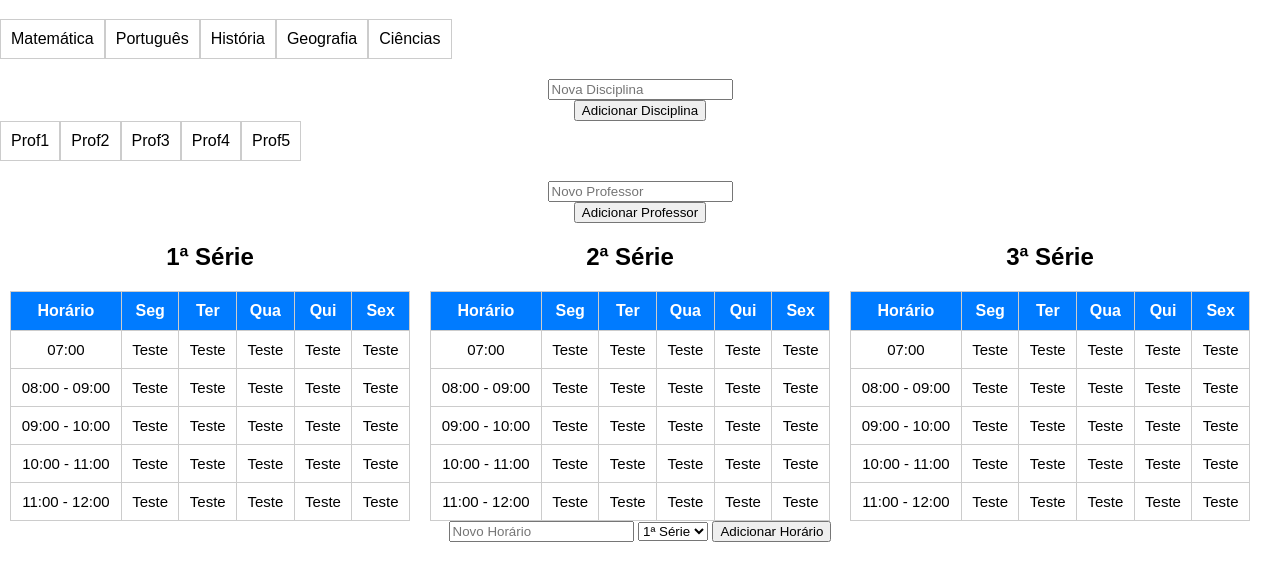
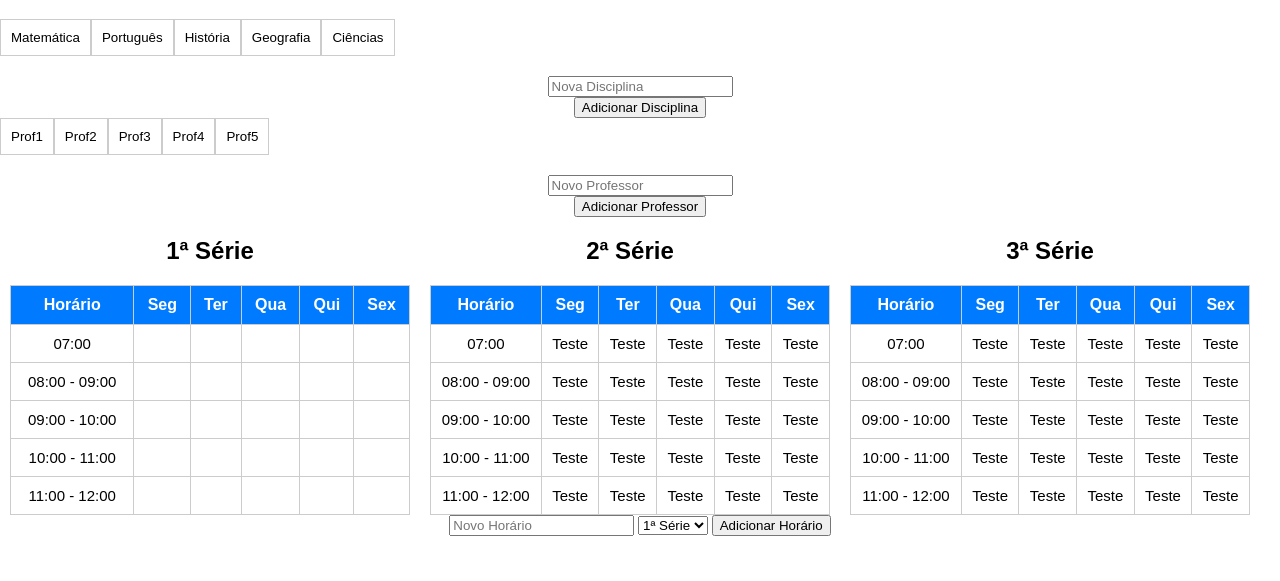
Before and after one commit to viniolanzarini/calend-rio4C, a plain HTML site: page index.html in a window 1280 px wide. Shown: the part 61-642 px from the top of the page. Drawn offline with nearby package versions, Linux system fonts and the light colour scheme.

Commit message:
Elementos do calendário em branco

```diff
--- a/index.html
+++ b/index.html
@@ -88,7 +88,7 @@
                 </table>
             </div>
         </div>
-        <div>
+        <div class="drag-container-horarioNovo">
             <input type="text" id="novoHorario" placeholder="Novo Horário">
             <select id="selecionarCalendario">
                 <option value="ano1">1ª Série</option>
--- a/script.js
+++ b/script.js
@@ -3,7 +3,7 @@ document.addEventListener("DOMContentLoaded", function () {
 
     let horarios = ["07:00", "08:00 - 09:00", "09:00 - 10:00", "10:00 - 11:00", "11:00 - 12:00"];
     const aulas = {
-        "ano1": [...Array(10)].map(() => [...Array(5)].map(() => "Teste")),
+        "ano1": [...Array(10)].map(() => [...Array(5)].map(() => "")),
         "ano2": [...Array(10)].map(() => [...Array(5)].map(() => "Teste")),
         "ano3": [...Array(10)].map(() => [...Array(5)].map(() => "Teste"))
     };
--- a/style.css
+++ b/style.css
@@ -16,6 +16,7 @@ body {
     flex-direction: column;
     align-items: center;
     width: 100%;
+    font-size: smaller;
 }
 
 .drag-container > div {
@@ -36,6 +37,10 @@ body {
     border: 1px solid #ccc;
     padding: 10px;
     text-align: center;
+}
+
+.drag-container-horarioNovo{
+    font-size: smaller;
 }
 
 .calendars {
```
Also changed, not shown: Novo(a) Documento de Texto.txt (deleted).
